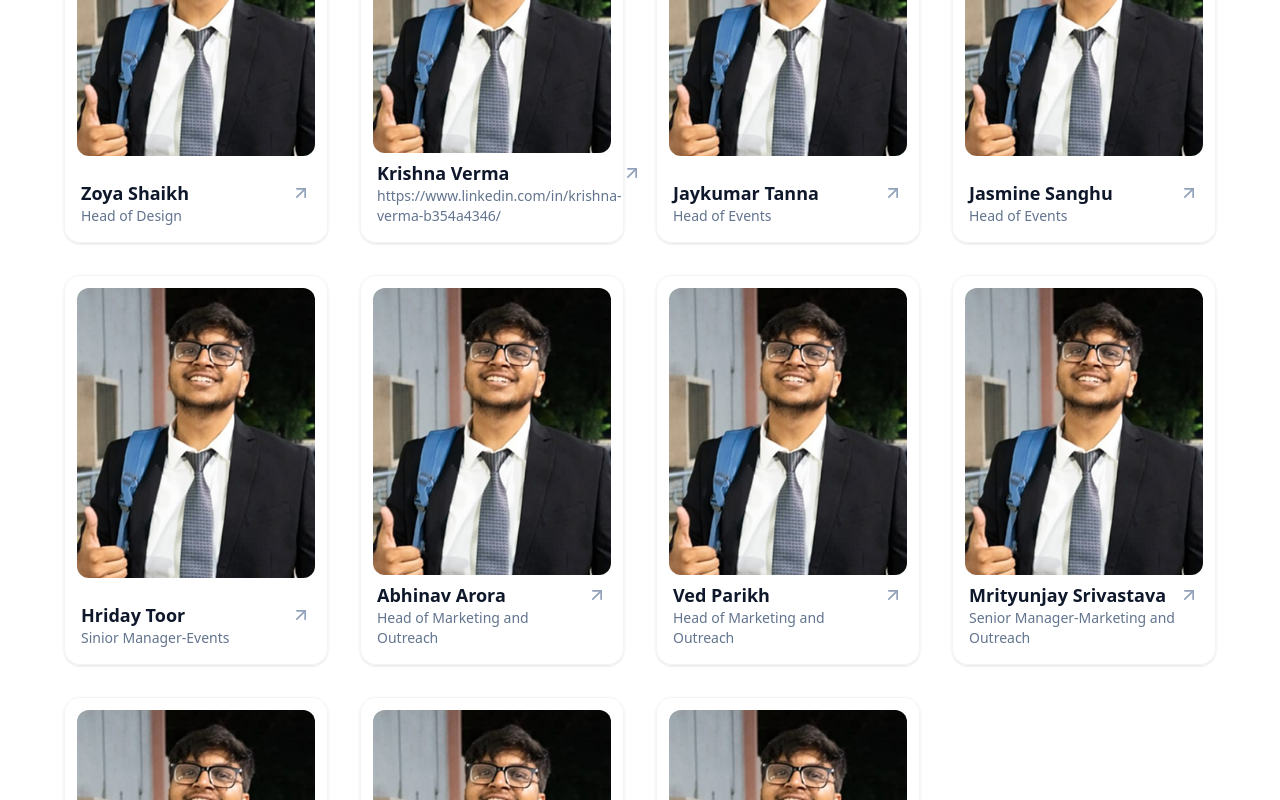
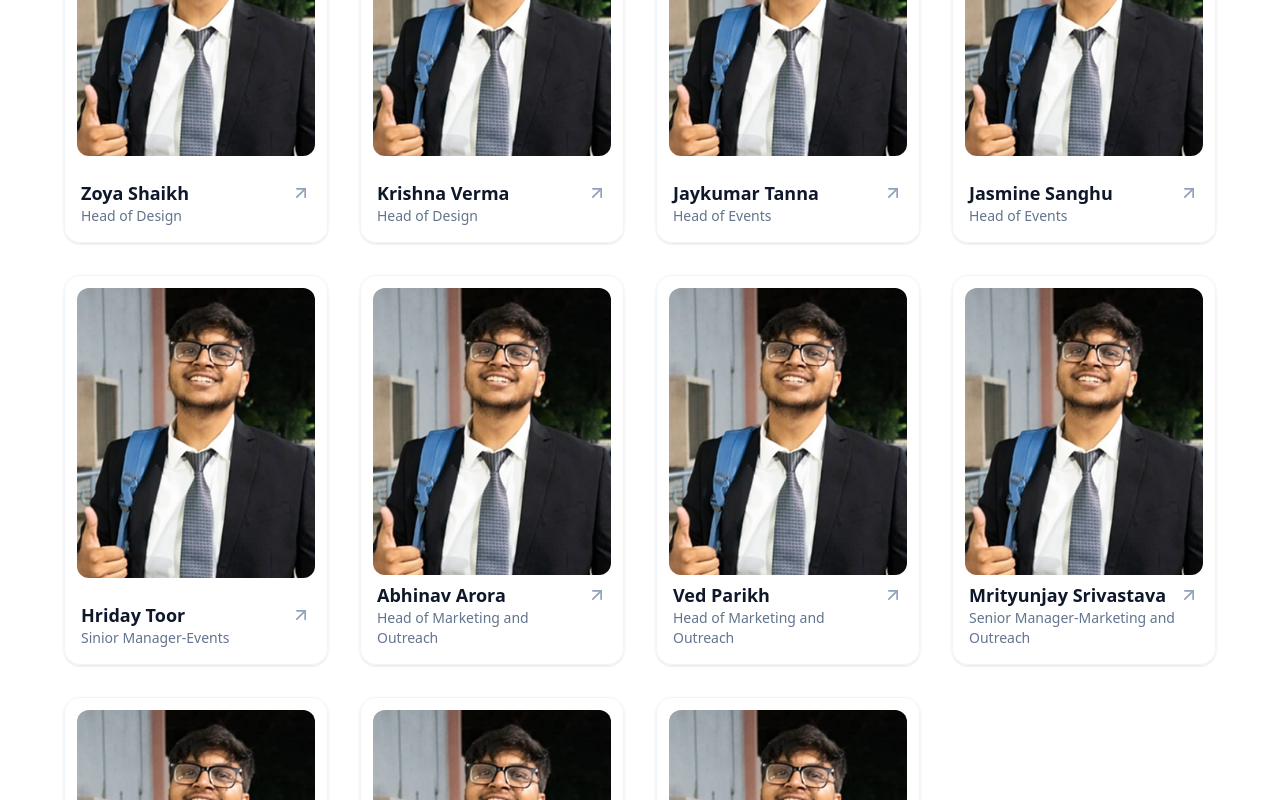
Before and after one commit to sanvi-02/cell-website, a Next.js app: page /team in a window 1280 px wide. Shown: the part 2391-3191 px from the top of the page. Built offline with nearby package versions, Linux system fonts and the light colour scheme.

Commit message:
minor change

```diff
--- a/data/teamData.ts
+++ b/data/teamData.ts
@@ -212,11 +212,11 @@ export const TEAM_MEMBERS: TeamMember[] = [
   {
     id: "18",
     name: "Krishna Verma",
-    designation: "https://www.linkedin.com/in/krishna-verma-b354a4346/",
+    designation: "Head of Design",
     vertical: "Design & Tech",
     image: "/team/vrishnak.png",
     socials: {
-      linkedin: "https://linkedin.com",
+      linkedin: "https://www.linkedin.com/in/krishna-verma-b354a4346/",
       email: "mailto:krishna_v@ch.iitr.ac.in",
     },
   },
```
